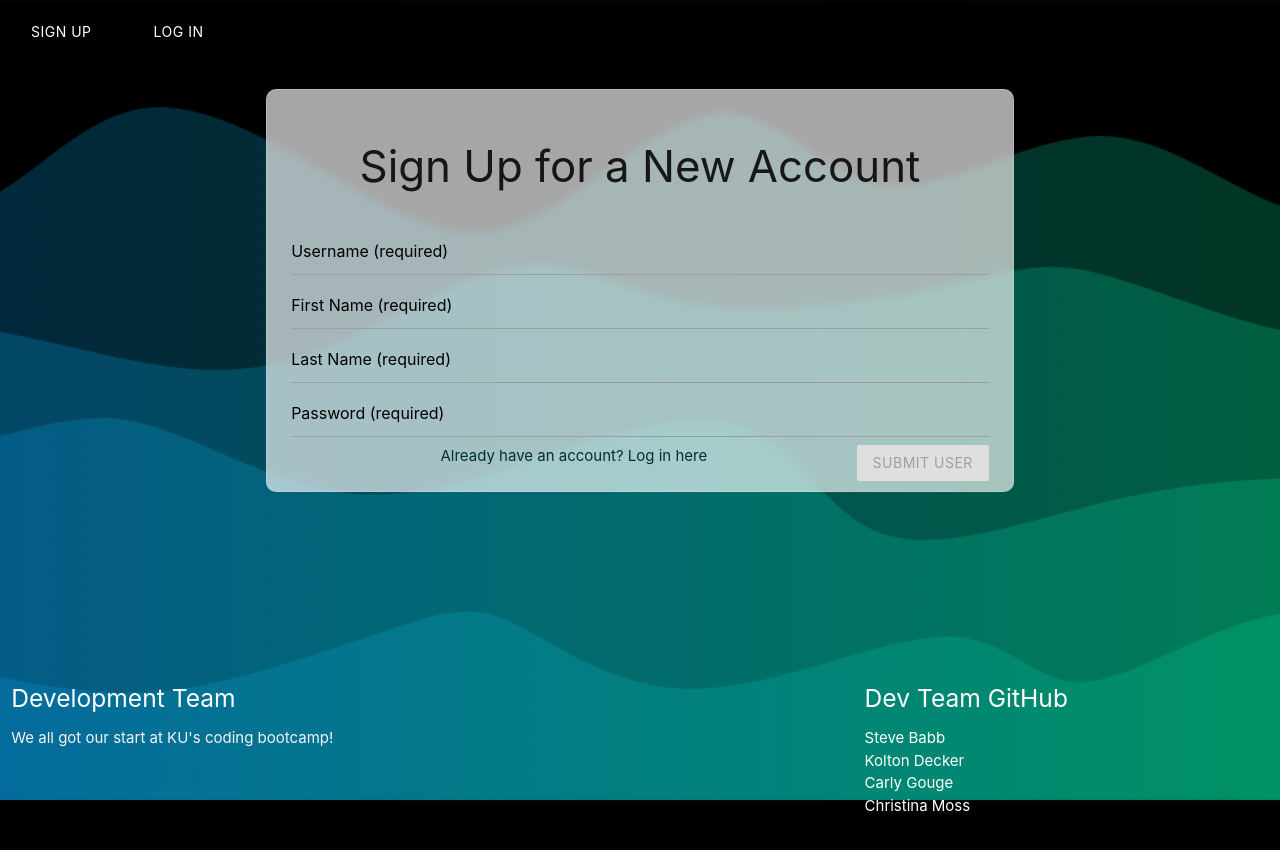
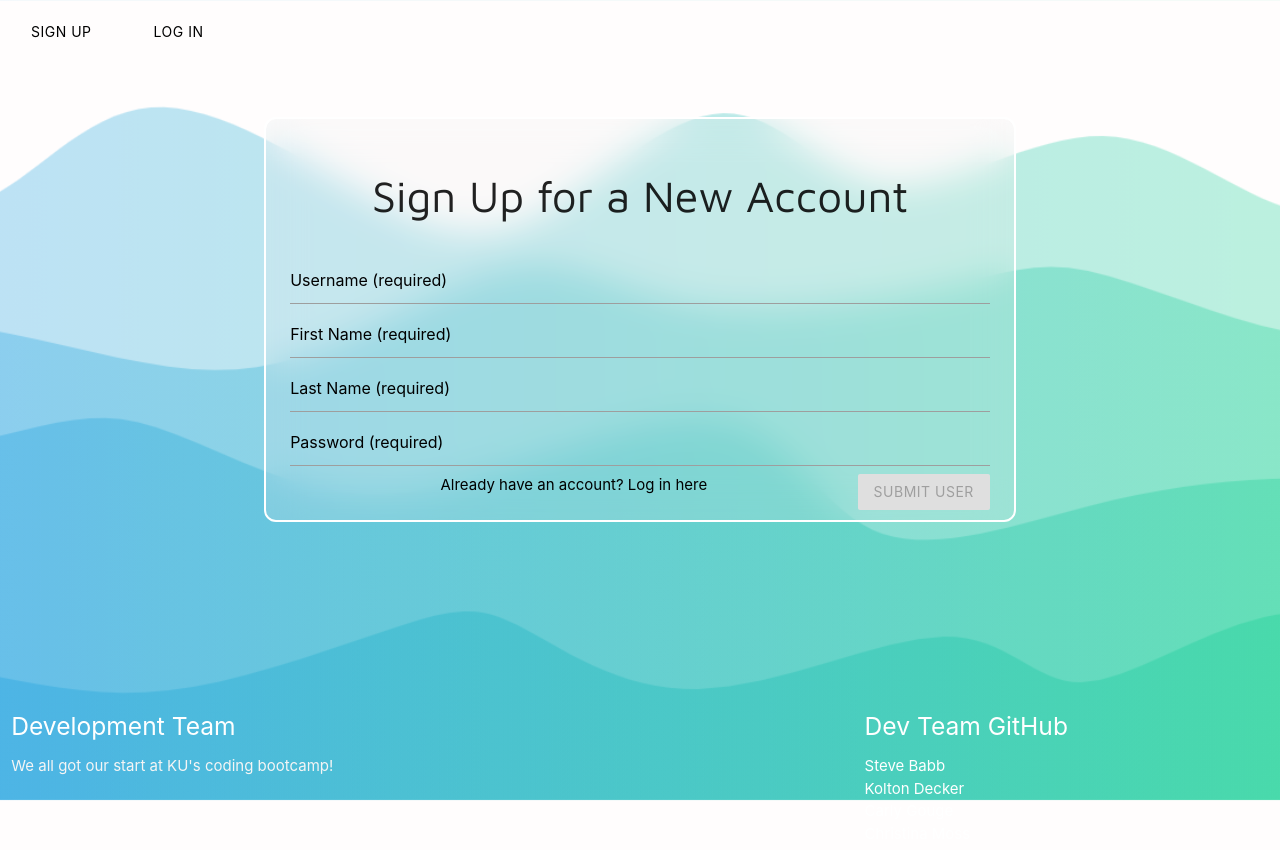
Before and after one commit to verusbabb/TRVLR, a React (Create React App) app in the folder client/: page /signup in a window 1280 px wide. Shown: the top 850 px of the page. Built offline with nearby package versions, Linux system fonts and the light colour scheme.

Commit message:
theme changes

```diff
--- a/client/public/index.html
+++ b/client/public/index.html
@@ -12,8 +12,12 @@
     <link href="https://fonts.googleapis.com/icon?family=Material+Icons" rel="stylesheet">
     <link rel="apple-touch-icon" href="./assets/images/trip-icon.png" />
     <link rel="manifest" href="%PUBLIC_URL%/manifest.json" />
+    <link rel="preconnect" href="https://fonts.gstatic.com">
+
+    <link href="https://fonts.googleapis.com/css2?family=Maven+Pro&display=swap" rel="stylesheet">
+
     <link rel="stylesheet" href="https://cdnjs.cloudflare.com/ajax/libs/materialize/1.0.0/css/materialize.min.css">
-    <title>Trip Planner App</title>
+    <title>TRVLR</title>
   </head>
   <body>
     <div id="root"></div>
--- a/client/src/App.css
+++ b/client/src/App.css
@@ -7,7 +7,7 @@ body {
   display: flex;
   min-height: 100vh;
   flex-direction: column;
-  background: black;
+  background: rgb(255, 253, 253);
   background-image: url("./assets/svg2.png");
   background-attachment: fixed;
   background-repeat: no-repeat;
@@ -18,7 +18,7 @@ body {
 main {
   flex: 1 0 auto;
   min-width: 80vw;
-  min-height: 100%;
+  min-height: 50vh;
 }
 
 .transparentBG {
@@ -30,12 +30,12 @@ main {
 }
 
 .card {
-  background: rgba( 255, 255, 255, 0.65 );
-box-shadow: 0 8px 32px 0 rgba( 31, 38, 135, 0.37 );
-backdrop-filter: blur( 4px );
--webkit-backdrop-filter: blur( 4px );
-border-radius: 10px;
-border: 1px solid rgba( 255, 255, 255, 0.18 );
+  background: rgba( 233, 233, 233, 0.20 );
+  box-shadow: 0 8px 32px 0 rgba( 31, 38, 135, 0.37 );
+  backdrop-filter: blur( 18.0px );
+  -webkit-backdrop-filter: blur( 18.0px );
+  border-radius: 10px;
+  outline: 2px solid white;
 }
 
 .form-control {
@@ -58,4 +58,17 @@ textarea{
 
 h1 {
   font-size: 3.5rem !important;
+  font-family: 'Maven Pro', sans-serif;
 }
+
+.collapsible-header, .collection-item {
+  background: rgba( 233, 233, 233, 0.20 ) !important;
+  /* box-shadow: 0 8px 32px 0 rgba( 31, 38, 135, 0.37 ); */
+  backdrop-filter: blur( 10.0px ) ;
+  -webkit-backdrop-filter: blur( 10.0px );
+  border: 2px solid white;
+}
+
+h3, h2, h4 {
+  font-family: 'Maven Pro', sans-serif;
+}
--- a/client/src/components/Collections/index.js
+++ b/client/src/components/Collections/index.js
@@ -147,10 +147,11 @@ function Collections() {
                     key={index}
                     expanded={false}
                     header={collect.collectionName}
-                    // icon={<Icon>filter_drama</Icon>}
+
                     node="div"
                   >
                     {collect.collectionDescription}
+
                     <br></br>
                     <br></br>
                     <Modal
@@ -184,6 +185,7 @@ function Collections() {
                         </Link>
                       }
                     >
+
                       {/* <form> */}
                       <Input
                         onChange={handleInputChange}
@@ -227,11 +229,13 @@ function Collections() {
                             </tr>
                           ))}
                         </TableBody>
+
                       </Table>
                     ) : (
                       <p>to get started</p>
                     )}
-                    <DeleteButton onClick={(() => removeCategory(collect._id))} />
+                    <br></br>
+                    <a onClick={(() => removeCategory(collect._id))} className="red btn-flat white-text">Delete Category</a>
                   </CollapsibleItem>
                 ))}
               </Collapsible>
--- a/client/src/components/DeleteBtn/DeleteBtn.css
+++ b/client/src/components/DeleteBtn/DeleteBtn.css
@@ -3,31 +3,3 @@
   color: #e74944;
   cursor: pointer;
 }
-
-.tooltip {
-  position: relative;
-  display: inline-block;
-}
-
-/* Tooltip text */
-.tooltip .tooltiptext {
-  visibility: hidden;
-  width: 100px;
-  bottom: 100%;
-  left: 50%;
-  margin-left: -60px;
-  background-color: black;
-  color: #fff;
-  text-align: center;
-  padding: 5px 0;
-  border-radius: 6px;
-
-  /* Position the tooltip text - see examples below! */
-  position: absolute;
-  z-index: 1;
-}
-
-/* Show the tooltip text when you mouse over the tooltip container */
-.tooltip:hover .tooltiptext {
-  visibility: visible;
-}
--- a/client/src/components/Nav/index.js
+++ b/client/src/components/Nav/index.js
@@ -17,7 +17,7 @@ function Nav() {
         <Navbar className="transparentBG no-shadows">
           <div>
             <Link to="/" className="brand-logo center">
-              Trip Planner
+              T R V L R
             </Link>
             <ul>
               {navLinks.map((link, index) => {
@@ -25,7 +25,7 @@ function Nav() {
                   return (
                     <>
                       <li key={index}>
-                        <Link to={link.linkTo} className="btn transparentBG">
+                        <Link to={link.linkTo} className="btn transparentBG no-shadows">
                           {link.linkName}
                         </Link>
                       </li>
@@ -35,7 +35,7 @@ function Nav() {
                   return (
                     <>
                       <li key={index}>
-                        <Link to={link.linkTo} className="btn transparentBG">
+                        <Link to={link.linkTo} className="btn transparentBG no-shadows">
                           {link.linkName}
                         </Link>
                       </li>
--- a/client/src/components/Nav/style.css
+++ b/client/src/components/Nav/style.css
@@ -1,6 +1,10 @@
-
+nav {
+  margin-bottom: 2em;
+}
 .brand-logo {
-  color: white
+  color: white;
+  font-family: 'Maven Pro', sans-serif;
+  font-size: 4em !important;
 }
 
 header {
@@ -8,6 +12,14 @@ header {
 
 }
 
+a {
+  color: black !important;
+  font-weight:400 !important;
+}
+
+.brand-logo:hover{
+  background:white !important;
+}
 
 
 @media screen
@@ -27,8 +39,8 @@ header {
   background-color: lightgrey;
 }
 
-.sidenav li>a.btn {
+/* .sidenav li>a.btn {
   background-color: black !important;
-}
+} */
 
 }
--- a/client/src/components/Table/style.css
+++ b/client/src/components/Table/style.css
@@ -9,10 +9,18 @@
     table {
       table-layout: fixed;
       width: 100%;
-      word-wrap: break-word;
+      word-wrap:unset;
+
     };
   }
 
   table {
-    background-color: white;
+    background: rgba( 233, 233, 233, 0.20 );
+    /* box-shadow: 0 8px 32px 0 rgba( 31, 38, 135, 0.37 ); */
+    backdrop-filter: blur( 10.0px );
+    -webkit-backdrop-filter: blur( 10.0px );
   }
+
+ th, td {
+  text-align:center;
+ }
--- a/client/src/components/Welcome/index.js
+++ b/client/src/components/Welcome/index.js
@@ -2,16 +2,16 @@ import "./style.css"
 
 function index() {
     return (
-        <div className="container">
+        <div className="container valign-wrapper">
             <div className="row valign">
                 <div className="col l6 m5">
                     <div className="card-panel transparentBG no-shadows">
-                    <h1 className="white-text">Welcome to Trip Planner</h1>
+                    <h1 className="black-text">Welcome to TRVLR</h1>
                     </div>
                 </div>
                 <div className="col l6 m5">
                     <div className="card-panel transparentBG no-shadows">
-                    <h5 className="white-text">Here you can plan every last detail of your next vacation / getaway and ensure nothing is left behind.</h5>
+                    <h5 className="black-text">Here you can plan every last detail of your next vacation / getaway and ensure nothing is left behind. Create an account or log in to get started!</h5>
                     </div>
                 </div>
             </div>
```
